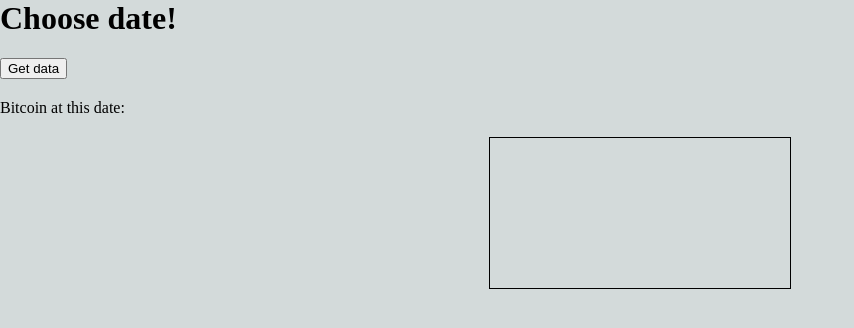
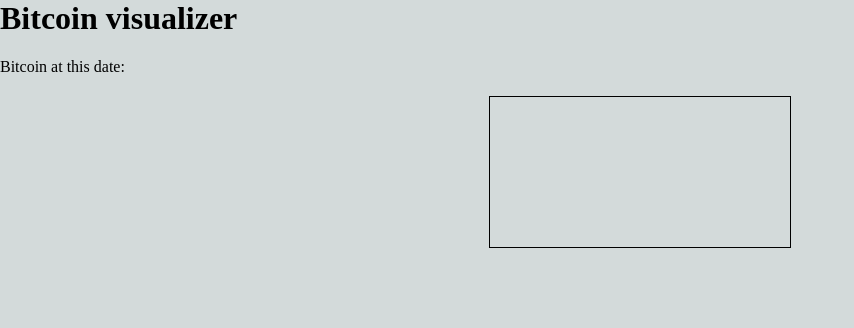
Before and after one commit to lizardlynx/bitcoin_value_visualizer, a plain HTML site: page main.html in a window 1280 px wide. Shown: the whole page, without its empty margins (0-854 px from the left). Drawn offline with Linux system fonts and the light colour scheme; no server answers.

Commit message:
change an object to api

```diff
--- a/canvas.js
+++ b/canvas.js
@@ -61,14 +61,10 @@
   drawXY (color) {
 
     this.drawLine(this.startX, this.startY, this.startX, this.endY, color);
-    //this.drawLine(this.startX, this.endY, this.startX - 5, this.endY + 5, color);
-    //this.drawLine(this.startX, this.endY, this.startX + 5, this.endY + 5, color);
     this.c.font = "bold 18px Verdana";
     this.c.fillText('American $', this.startX - 50, this.endY - 50);
 
     this.drawLine(this.startX - 6, this.startY, this.endX, this.startY, color);
-    //this.drawLine(this.endX, this.startY, this.endX - 5, this.startY - 5, color);
-    //this.drawLine(this.endX, this.startY, this.endX - 5, this.startY + 5, color);
   }
 
   drawSect(color) {
--- a/index.js
+++ b/index.js
@@ -87,6 +87,7 @@
 
   return new Promise((resolve, reject) => {
 
+    /*
     resolve(JSON.stringify([
       {
         time_open: '2019-05-15',
@@ -104,9 +105,8 @@
         time_open: '2019-05-18',
         price_close: 7000,
       },
-    ]));
+    ])); */
 
-    /*
     https.get(`https://rest.coinapi.io/v1/ohlcv/BTC/USD/history?period_id=1DAY&time_start=${dateStart}T00:00:00&time_end=${dateEnd}T00:00:00&limit=${limit}&include_empty_items=false`, options, (res) => {
       const { statusCode } = res;
       console.log(statusCode);
@@ -126,7 +126,6 @@
     }).on('error', (e) => {
       reject(`Got error: ${e.message}`);
     });
-    */
 
   });
 
--- a/main.html
+++ b/main.html
@@ -7,8 +7,7 @@
   </head>
 
   <body>
-      <h1>Choose date!</h1>
-    <button id="get">Get data</button>
+    <h1>Bitcoin visualizer</h1>
     <section id="cost">Bitcoin at this date: </section>
     <canvas id='canvas'></canvas>
   </body>
--- a/main.js
+++ b/main.js
@@ -3,7 +3,6 @@
 const bitcoinCost = [];
 
 document.addEventListener('DOMContentLoaded', () => {
-  //document.getElementById('get').addEventListener("click", getData);
 });
 
 //manipulations with data we get from function getData()
@@ -16,7 +15,6 @@
     bitcoinCost.push(dataByDay);
   }
 
-  //document.getElementById('cost').innerHTML = `Bitcoin at this date: ${bitcoinCost}`;
 }
 
 //if "POST" posts data on browser, if "GET" gets information from server
```
